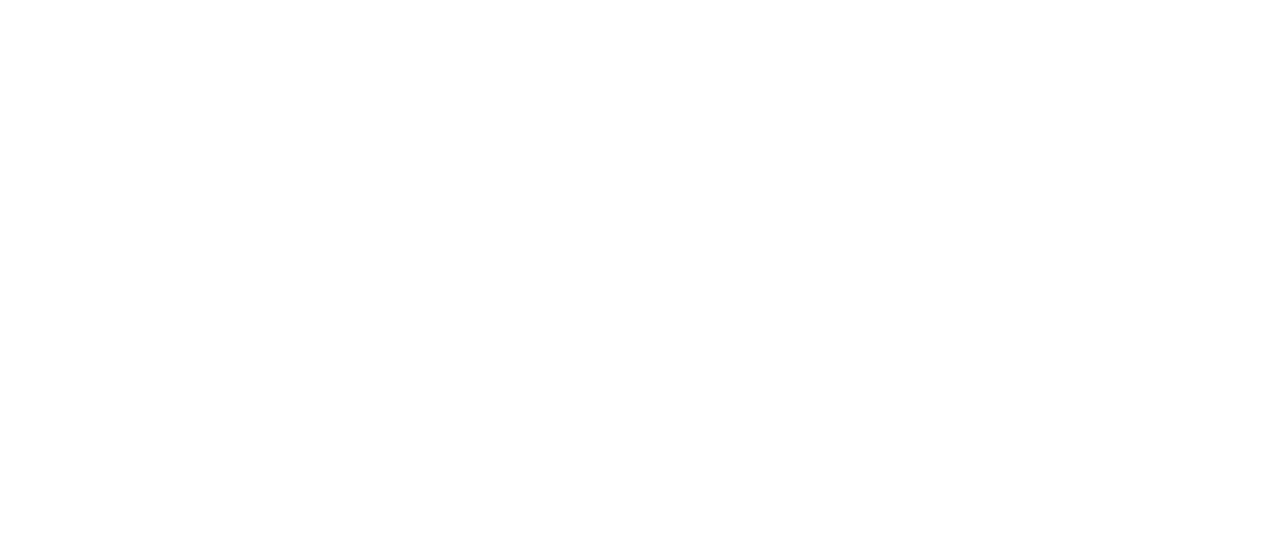
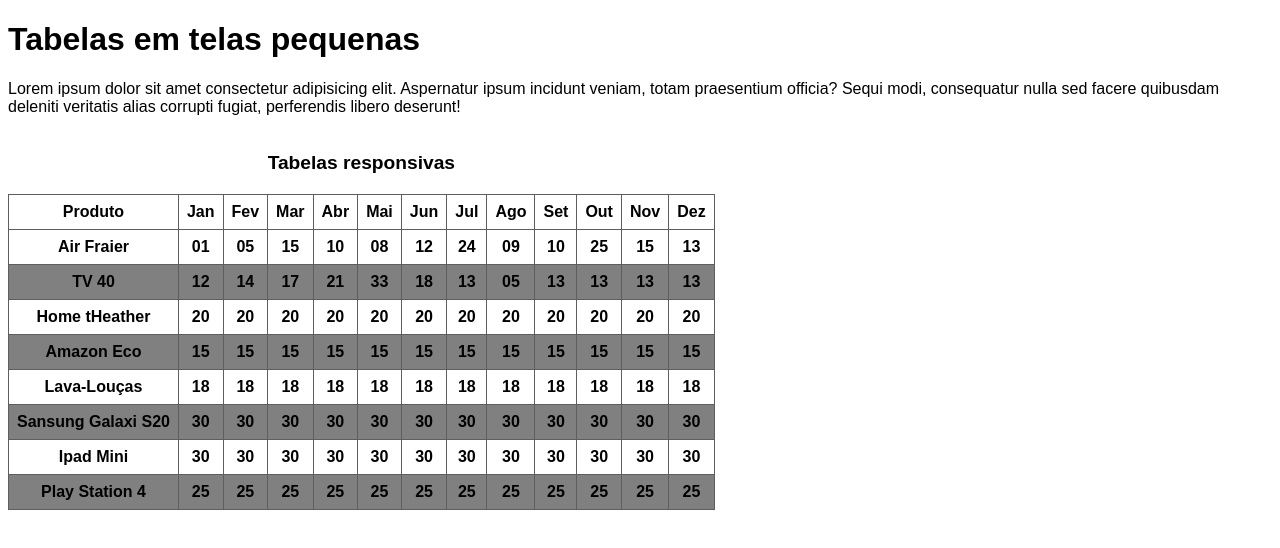
Before and after one commit to gleyceoliveiraa/HTML-5, a plain HTML site: page HTML-CSS/Módulo3/ex23/tabela06.html in a window 1280 px wide. Drawn offline with Linux system fonts and the light colour scheme.

Commit message:
criei tabela 6
Fim do módulo 3 aprendemos a criar uma tabela responsiva

```diff
--- a/HTML-CSS/Módulo3/ex23/tabela06.html
+++ b/HTML-CSS/Módulo3/ex23/tabela06.html
@@ -4,8 +4,181 @@
     <meta charset="UTF-8">
     <meta name="viewport" content="width=device-width, initial-scale=1.0">
     <title>Tabela seis</title>
+
+    <style>
+        body {
+            font-family: Arial, Helvetica, sans-serif;
+        }
+        table {
+            border-collapse: collapse;
+
+        }
+        th {
+            border: 1px solid rgb(95, 93, 93);
+            padding: 8px;
+        }
+        caption {
+            font-size: 1.2em;
+            font-weight: bolder;
+            padding: 20px;
+        }
+
+        tr:nth-child(even) {
+            background-color:gray ;
+        }
+        div#container {
+            overflow-x: auto;
+        }
+    </style>
 </head>
 <body>
+    <h1> Tabelas em telas pequenas</h1>
+    <p>Lorem ipsum dolor sit amet consectetur adipisicing elit. Aspernatur ipsum incidunt veniam, totam praesentium officia? Sequi modi, consequatur nulla sed facere quibusdam deleniti veritatis alias corrupti fugiat, perferendis libero deserunt!</p>
 
-</body>
-</html>
+    <div id="container">
+        <table>
+            <caption>
+                Tabelas responsivas
+            </caption>
+            <thead>
+                <tr>
+                    <th>Produto</th>
+                    <th>Jan</th>
+                    <th>Fev</th>
+                    <th>Mar</th>
+                    <th>Abr</th>
+                    <th>Mai</th>
+                    <th>Jun</th>
+                    <th>Jul</th>
+                    <th>Ago</th>
+                    <th>Set</th>
+                    <th>Out</th>
+                    <th>Nov</th>
+                    <th>Dez</th>
+                </tr>
+            </thead>
+            <tbody>
+        <tr>
+                <th>Air Fraier</th>
+                    <th>01</th>
+                    <th>05</th>
+                    <th>15</th>
+                    <th>10</th>
+                    <th>08</th>
+                    <th>12</th>
+                    <th>24</th>
+                    <th>09</th>
+                    <th>10</th>
+                    <th>25</th>
+                    <th>15</th>
+                    <th>13</th>
+        </tr>
+        <tr>
+        <th>TV 40</th>
+                    <th>12</th>
+                    <th>14</th>
+                    <th>17</th>
+                    <th>21</th>
+                    <th>33</th>
+                    <th>18</th>
+                    <th>13</th>
+                    <th>05</th>
+                    <th>13</th>
+                    <th>13</th>
+                    <th>13</th>
+                    <th>13</th>
+        </tr>
+        <tr>
+        <th>Home tHeather</th>
+        <th>20</th>
+        <th>20</th>
+        <th>20</th>
+        <th>20</th>
+        <th>20</th>
+        <th>20</th>
+        <th>20</th>
+        <th>20</th>
+        <th>20</th>
+        <th>20</th>
+        <th>20</th>
+        <th>20</th></tr>
+        <tr>
+        <th>Amazon Eco</th>
+                    <th>15</th>
+                    <th>15</th>
+                    <th>15</th>
+                    <th>15</th>
+                    <th>15</th>
+                    <th>15</th>
+                    <th>15</th>
+                    <th>15</th>
+                    <th>15</th>
+                    <th>15</th>
+                    <th>15</th>
+                    <th>15</th>
+        </tr>
+        <tr>
+        <th>Lava-Louças</th>
+                    <th>18</th>
+                    <th>18</th>
+                    <th>18</th>
+                    <th>18</th>
+                    <th>18</th>
+                    <th>18</th>
+                    <th>18</th>
+                    <th>18</th>
+                    <th>18</th>
+                    <th>18</th>
+                    <th>18</th>
+                    <th>18</th>
+        </tr>
+        <tr>
+        <th>Sansung Galaxi S20</th>
+                    <th>30</th>
+                    <th>30</th>
+                    <th>30</th>
+                    <th>30</th>
+                    <th>30</th>
+                    <th>30</th>
+                    <th>30</th>
+                    <th>30</th>
+                    <th>30</th>
+                    <th>30</th>
+                    <th>30</th>
+                    <th>30</th>
+        </tr>
+        <tr>
+        <th>Ipad Mini</th>
+                    <th>30</th>
+                    <th>30</th>
+                    <th>30</th>
+                    <th>30</th>
+                    <th>30</th>
+                    <th>30</th>
+                    <th>30</th>
+                    <th>30</th>
+                    <th>30</th>
+                    <th>30</th>
+                    <th>30</th>
+                    <th>30</th>
+        </tr>
+        <tr>
+        <th>Play Station 4</th>
+                    <th>25</th>
+                    <th>25</th>
+                    <th>25</th>
+                    <th>25</th>
+                    <th>25</th>
+                    <th>25</th>
+                    <th>25</th>
+                    <th>25</th>
+                    <th>25</th>
+                    <th>25</th>
+                    <th>25</th>
+                    <th>25</th>
+        </tr>
+            </tbody>
+        </table>
+    </div>
+        </body>
+        </html>
```
